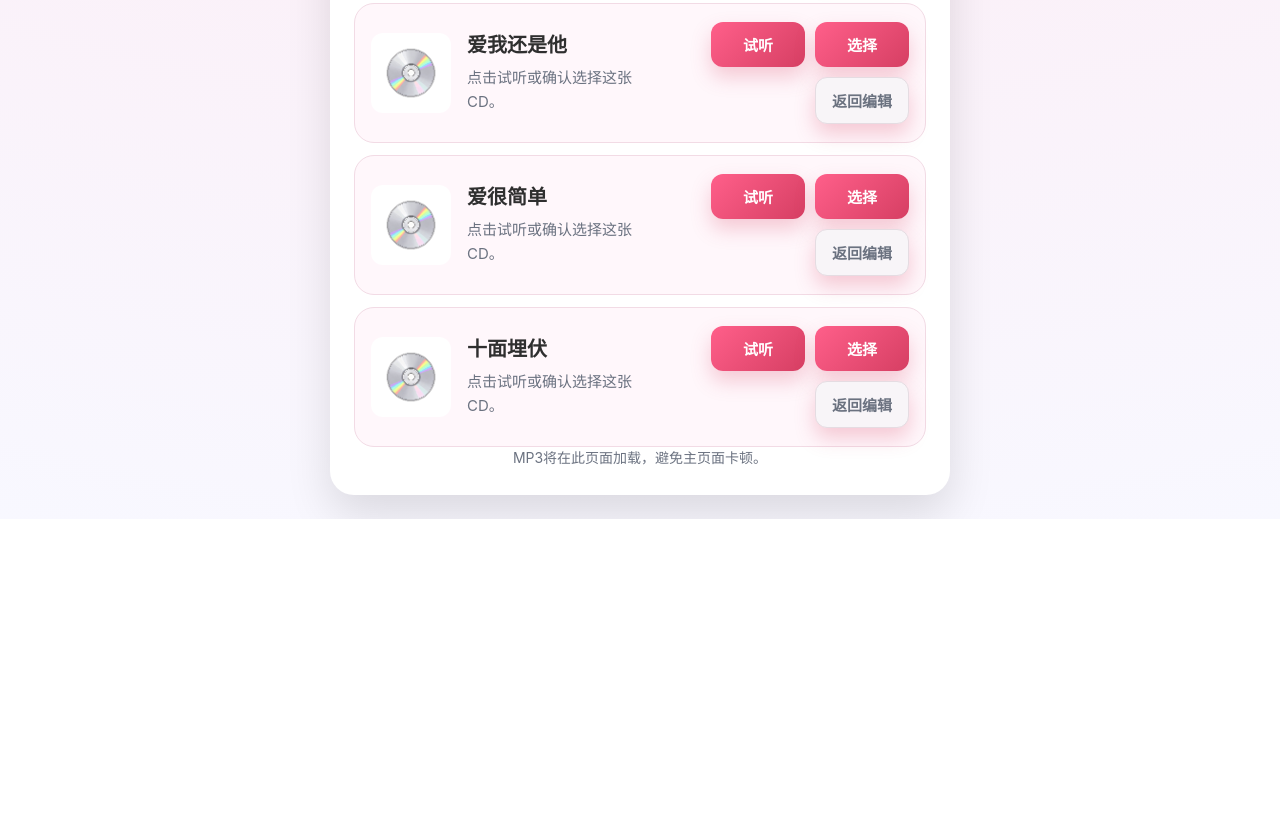
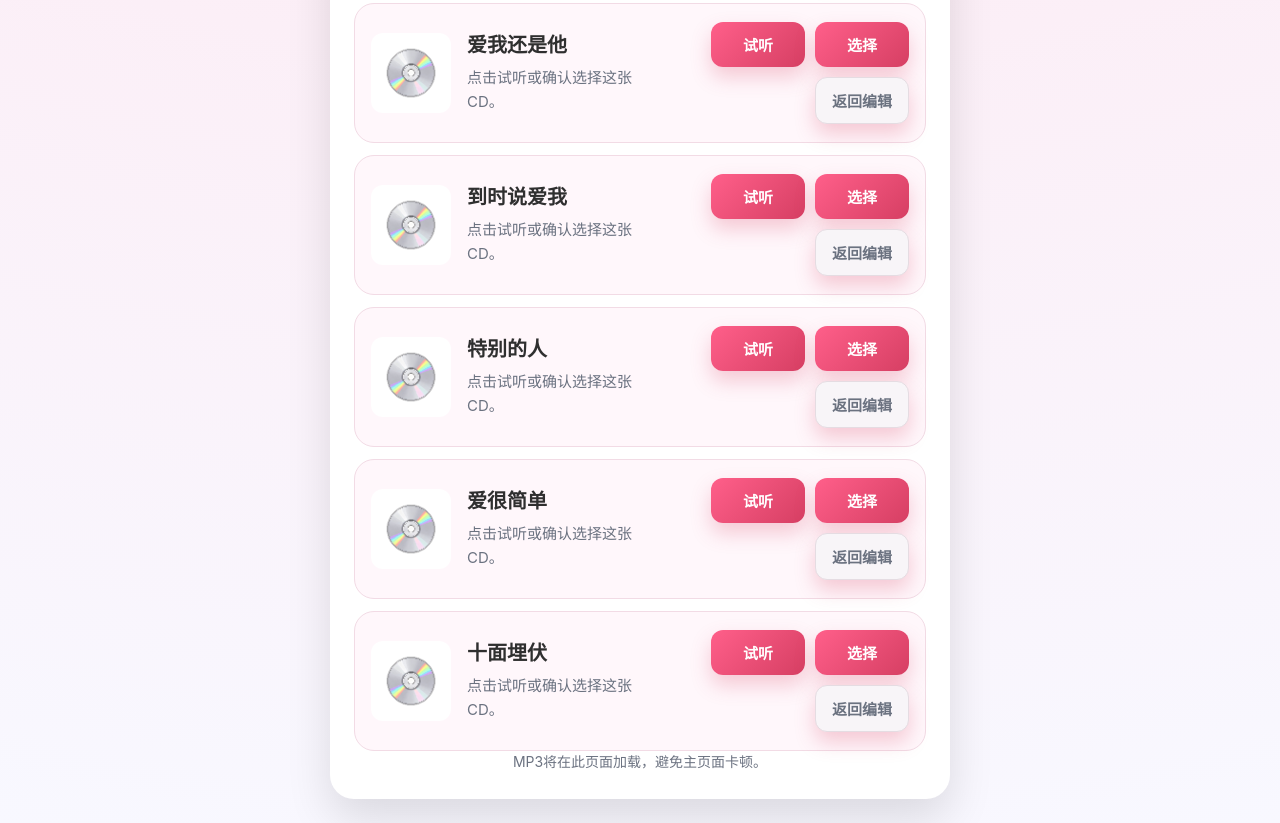
Before and after one commit to zhangjingcong140-ux/virtual-gift, a plain HTML site: page cd.html in a window 1280 px wide. Shown: the part 2139-2962 px from the top of the page. Before the commit the page ends 2658 px from the top, so only its background shows below. Drawn offline with Linux system fonts and the light colour scheme.

Commit message:
Add files via upload

```diff
--- a/cd.html
+++ b/cd.html
@@ -169,6 +169,8 @@
       { key: 'yongbeijichangqingge', label: '用背脊唱情歌', file: './CDs/yongbeijichangqingge.mp3' },
       { key: 'yueding', label: '约定', file: './CDs/yueding.mp3' },
       { key: 'aiwohaishita', label: '爱我还是他', file: './CDs/aiwohaishita.mp3' },
+      { key: 'daoshishuoaiwo', label: '到时说爱我', file: './CDs/daoshishuoaiwo.mp3' },
+      { key: 'tebiederen', label: '特别的人', file: './CDs/tebiederen.mp3' },
       { key: 'aihenjiandan', label: '爱很简单', file: './CDs/aihenjiandan.mp3' },
       { key: 'shimianmaifu', label: '十面埋伏', file: './CDs/shimianmaifu.mp3' }
     ];
```
Also changed, not shown: index.html (+2 -0 lines).
